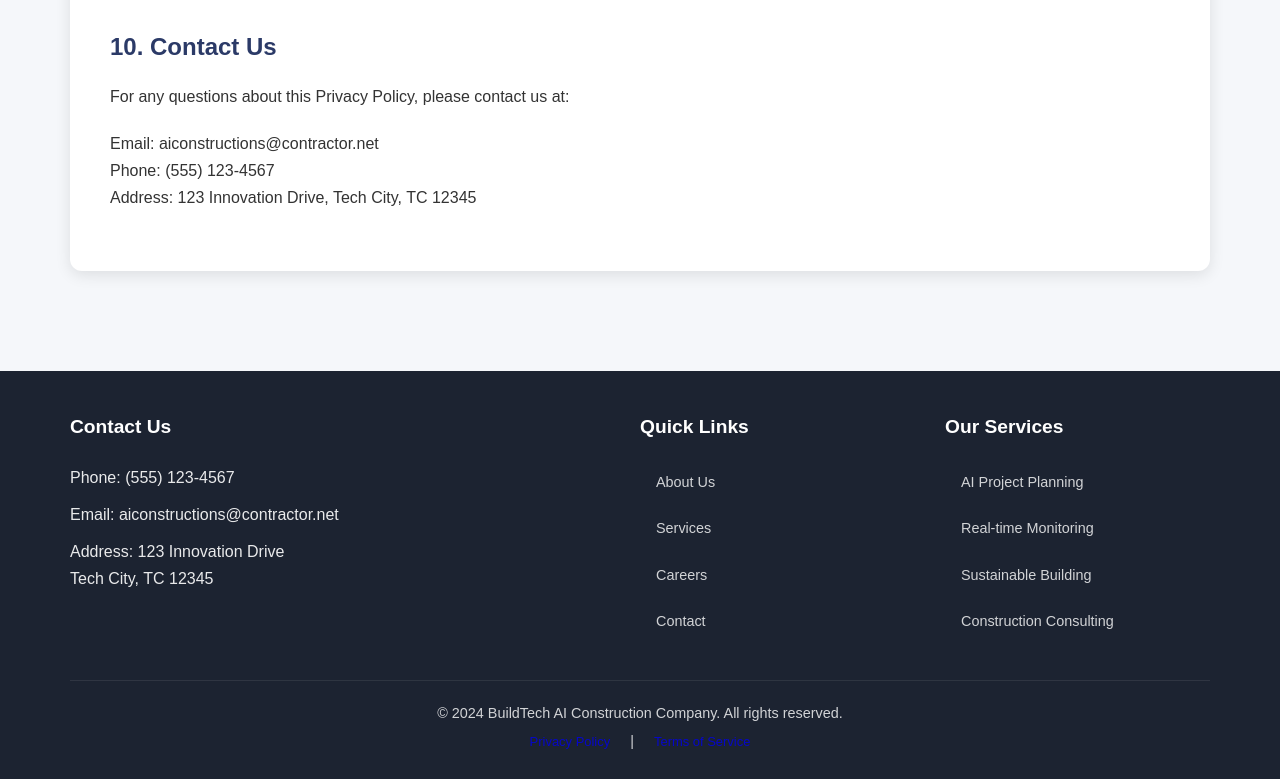
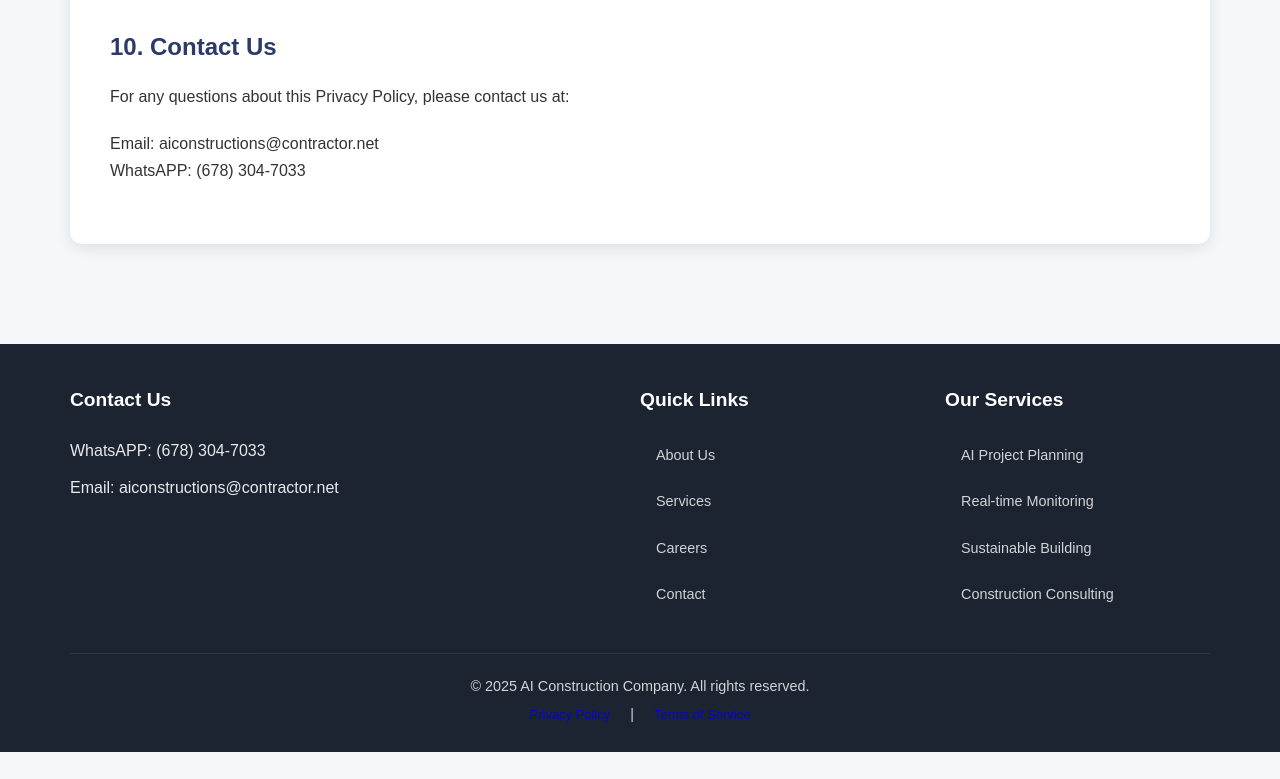
Before and after one commit to bbot12/aiconstruction, a plain HTML site: page privacy.html in a window 1280 px wide. Shown: the part 2212-2991 px from the top of the page. After the commit the page ends 2964 px from the top, so only its background shows below. Drawn offline with Linux system fonts and the light colour scheme.

Commit message:
Update privacy.html

```diff
--- a/privacy.html
+++ b/privacy.html
@@ -126,8 +126,7 @@
                 <h2>10. Contact Us</h2>
                 <p>For any questions about this Privacy Policy, please contact us at:</p>
                 <p>Email: aiconstructions@contractor.net<br>
-                Phone: (555) 123-4567<br>
-                Address: 123 Innovation Drive, Tech City, TC 12345</p>
+                WhatsAPP: (678) 304-7033<br>
             </div>
         </div>
     </main>
@@ -137,9 +136,8 @@
             <div class="footer-content">
                 <div class="footer-section">
                     <h4>Contact Us</h4>
-                    <p>Phone: (555) 123-4567</p>
+                    <p>WhatsAPP: (678) 304-7033</p>
                     <p>Email: aiconstructions@contractor.net</p>
-                    <p>Address: 123 Innovation Drive<br>Tech City, TC 12345</p>
                 </div>
                 <div class="footer-section">
                     <h4>Quick Links</h4>
@@ -161,7 +159,7 @@
                 </div>
             </div>
             <div class="footer-bottom">
-                <p>&copy; 2024 BuildTech AI Construction Company. All rights reserved.</p>
+                <p>&copy; 2025 AI Construction Company. All rights reserved.</p>
                 <div class="footer-links">
                     <a href="privacy.html">Privacy Policy</a> |
                     <a href="terms.html">Terms of Service</a>
```
